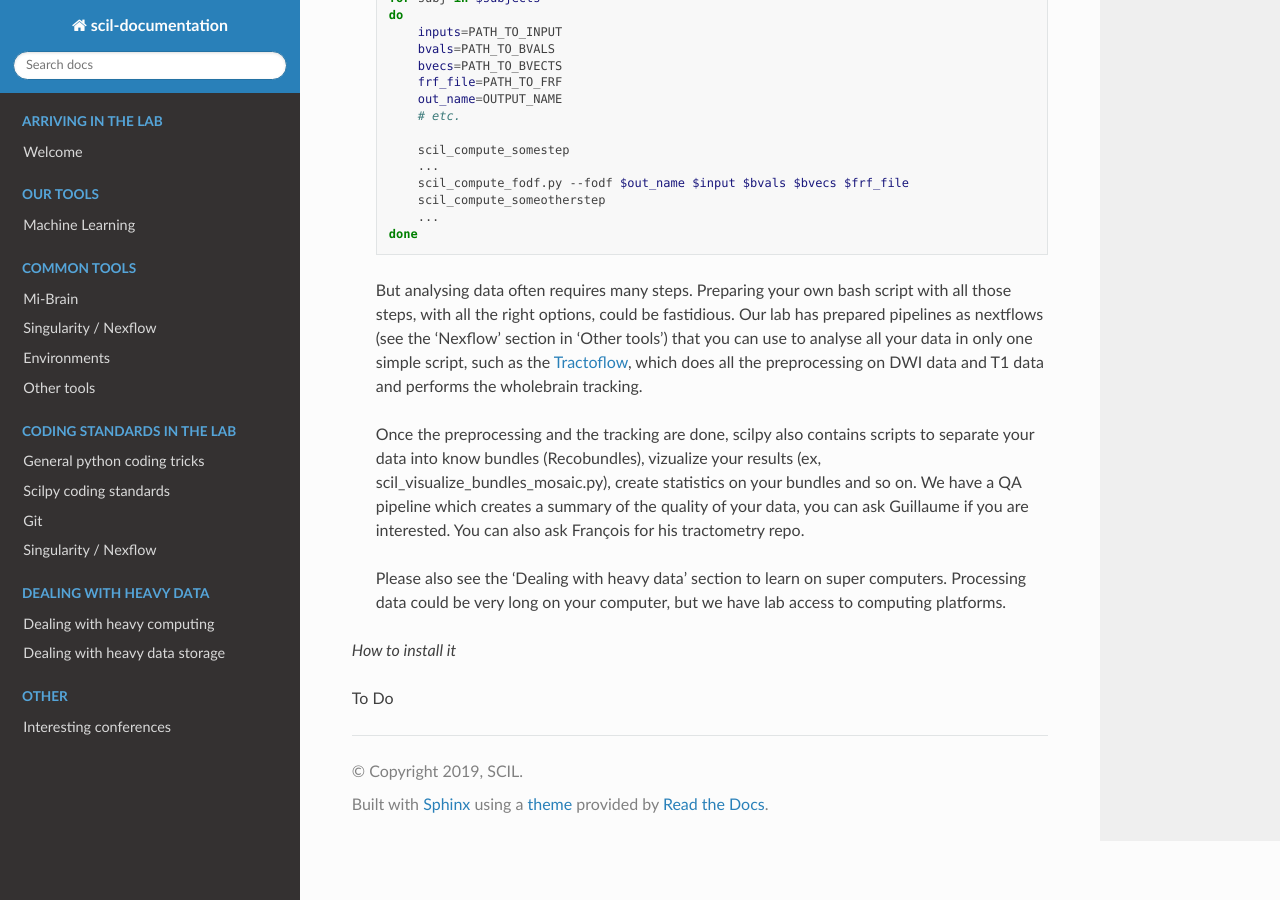
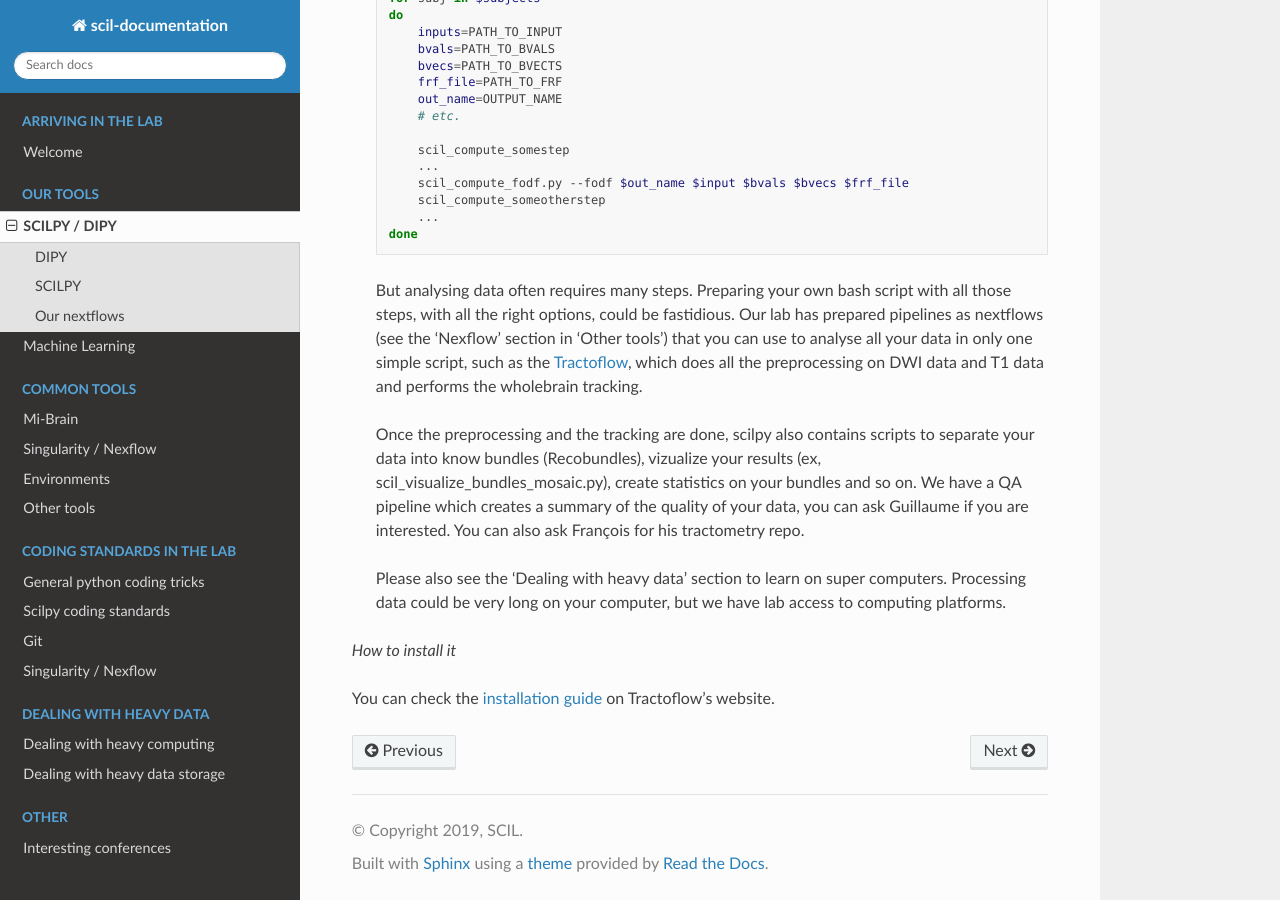
Before and after one commit to scilus/scil-documentation, a Sphinx documentation site: the page built from source/tools/scilpy_dipy_tractoflow.rst, in a window 1280 px wide and 900 px high, scrolled down 1346 px. Built offline with Sphinx 7.4.7 and the Read the Docs theme 2.0.0, drawn with Linux system fonts in a browser that asks for light colours; pages that are not in the unit, such as notebooks, are missing from menus.

Commit message:
intermediate save

```diff
--- a/source/index.rst
+++ b/source/index.rst
@@ -21,7 +21,7 @@ in the lab, from using Linux to developing code.
     :maxdepth: 1
     :caption: Our tools
 
-    tools/scilpy
+    tools/scilpy_dipy_tractoflow
     tools/machine_learning
 
 
--- a/source/tools/other_tools.rst
+++ b/source/tools/other_tools.rst
@@ -6,3 +6,4 @@ Other tools
     ants
     mrtrix
     fsl_freesurfer
+    amico
--- a/source/tools/scilpy_dipy_tractoflow.rst
+++ b/source/tools/scilpy_dipy_tractoflow.rst
@@ -67,4 +67,4 @@ If you want to run many scripts, on many subjects, one way would be to prepare a
 
 *How to install it*
 
-To Do
+You can check the `installation guide <https://tractoflow-documentation.readthedocs.io/en/latest/installation/before_install.html>`_ on Tractoflow's website.
```
Also changed, not shown: source/tools/amico.rst (added, +8 -0 lines), source/coding/nextflow_singularity.rst (line endings or trailing spaces).
